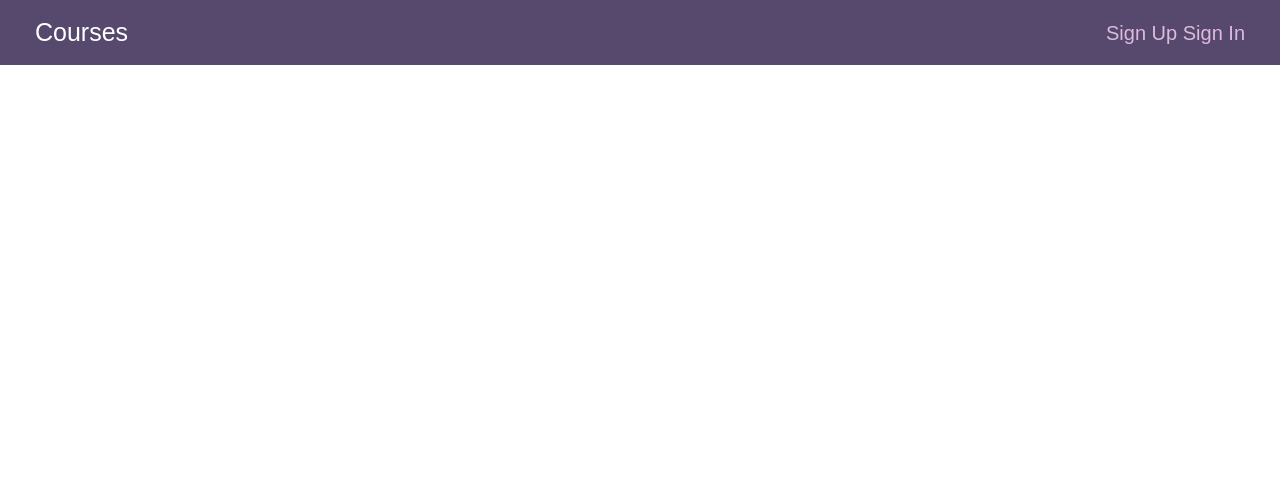
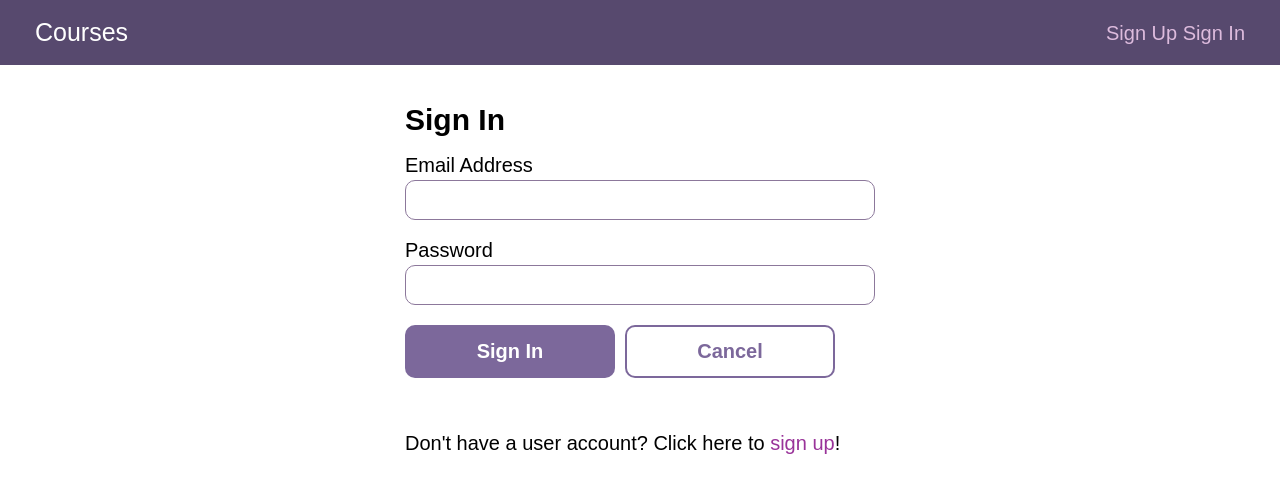
Before and after one commit to gironalex/Full-Stack-App-with-React-and-a-REST-API, a React (Create React App) app in the folder client/: page /signin in a window 1280 px wide. Shown: the top 492 px of the page. Built offline with nearby package versions, Linux system fonts and the light colour scheme.

Commit message:
Sign In Component

```diff
--- a/client/src/Context.js
+++ b/client/src/Context.js
@@ -15,7 +15,7 @@
       this.data = new Data();
       this.cookie = Cookies.get('authedUser');
       this.state = {
-          authedUser: this.cookie ? JSON.parse(this.cookie) : null
+          authedUser: this.cookie ? JSON.parse(this.cookie) : null,
       };
     }
 
@@ -43,7 +43,7 @@
 
       if (user !== null) {
         this.setState(() => {
-            return {authedUser: user}
+            return { authedUser: user }
         })
 
         // Setting cookie
--- a/client/src/components/App.js
+++ b/client/src/components/App.js
@@ -9,6 +9,7 @@ import {
 import Header from './Header.js';
 import Courses from './Courses.js';
 import CoursesDetail from './CoursesDetail';
+import SignIn from './SignIn';
 
 class App extends Component {
 
@@ -21,6 +22,7 @@ class App extends Component {
           <Switch>
             <Route exact path="/" component={Courses} />
             <Route path= "/courses/:id" component={CoursesDetail} />
+            <Route path= "/signin" component={SignIn} />
           </Switch>
         </div>
       </Router>
--- a/client/src/components/CoursesDetail.js
+++ b/client/src/components/CoursesDetail.js
@@ -1,7 +1,7 @@
 // Import Modules
 import React, { useState, useEffect, useContext } from 'react';
 import { useParams, useHistory, Link } from 'react-router-dom';
-import ReactMarkdown from 'react-markdown'
+import ReactMarkdown from 'react-markdown';
 import { contextAPI } from '../Context.js';
 
 // Courses Component - Renders all courses at the home '/' route
@@ -13,7 +13,8 @@ const CoursesDetail = () => {
 
     // Data from Context
     const context = useContext(contextAPI);
-    const signedIn = context.signedIn;
+    const { signedIn } = context;
+
 
     // URL History
     const history = useHistory();
@@ -33,15 +34,30 @@ const CoursesDetail = () => {
         .catch( () => history.push('/error'));
     }, [id, context.data, history])
 
+    // DELETE COURSE - WORK NEEDED
+    const handleDeleteCourse = () => {
+        context.data.deleteCourse(id, signedIn.emailAddress, signedIn.password)
+          .then( () => {
+            history.push('/');
+            console.log(`Course titled, '${course.title},' was successfully deleted`);
+          })
+          .catch( (error) => {
+            history.push('/error');
+            console.log(error);
+          });
+    }
     return (
         <main>
         <div className="actions--bar">
             <div className="wrap">
                 {/* Rendering the delete and update course button if the user has been authorized*/}
-                { signedIn && signedIn === user.id ?
+                { signedIn && signedIn.id === user.id ?
                     <React.Fragment>
                       <Link className="button" to={`/courses/${id}/update`}>Update Course</Link>
-                      <Link className="button" to={`/courses/${id}/delete`} > Delete Course</Link>
+                      <Link className="button" onClick={(e) => {
+                          e.preventDefault();
+                          handleDeleteCourse();
+                          }} to={`/`} > Delete Course</Link>
                       <Link className="button button-secondary" to="/">Return to List</Link>
                     </React.Fragment>
                     :
--- /dev/null
+++ b/client/src/components/SignIn.js
@@ -0,0 +1,88 @@
+// Import Modules
+import React, { useState, useContext } from 'react';
+import { useHistory, Link } from 'react-router-dom';
+import ReactMarkdown from 'react-markdown';
+import { contextAPI } from '../Context.js';
+
+// Sign Component
+const SignIn = () => {
+
+    // Setting State
+    const [emailAddress, setEmailAddress] = useState("");
+    const [password, setPassword] = useState("");
+    const [errors, setErrors] = useState([]);
+
+    // Data from Context
+    const context = useContext(contextAPI);
+
+    // URL History
+    const history = useHistory();
+    const {from} = history.location.state || {from: {pathname: "/"}};
+
+    // Handle Form Submission
+    const handleSubmit = (e) => {
+        e.preventDefault();
+
+        if (!emailAddress && !password) {
+            setErrors('Please type a valid email address & password');
+        } else if (!emailAddress) {
+            setErrors('Please type a valid email address');
+        } else if (!password) {
+            setErrors('Please type a password')
+        } else {
+            context.actions.SignIn(emailAddress, password)
+              .then( user => {
+                if (user === null) {
+                    setErrors('Sign In was unsuccessful');
+                } else {
+                    history.push(from);
+                    console.log(`Success! ${emailAddress} is now signed in.`);
+                }
+              })
+              .catch((err) => {
+                  history.push('/error');
+                  console.log(err);
+              })
+        }
+    }
+
+    // Handle Cancel Button
+    const handleCancel = (e) => {
+        e.preventDefault();
+        history.push('/');
+    }
+
+    return (
+      <main>
+        <div className="form--centered">
+        <h2>Sign In</h2>
+            {
+              errors.length ?
+                <div className="validation--errors">
+                  <h3>Validation Errors</h3>
+                    <ul>
+                      <ReactMarkdown>{ errors }</ReactMarkdown>
+                    </ul>
+                </div>
+                :
+                null
+            }
+
+            <form onSubmit= { (e) => {
+                e.preventDefault();
+                handleSubmit();
+            }}>
+                <label for="emailAddress">Email Address</label>
+                <input id="emailAddress" name="emailAddress" type="email" value={emailAddress} onChange={(e)=> setEmailAddress(e.target.value)}></input>
+                <label for="password">Password</label>
+                <input id="password" name="password" type="password" value={password} onChange={(e)=> setPassword(e.target.value)}></input>
+                <button className="button" type="submit" onClick={handleSubmit}>Sign In</button>
+                <button className="button button-secondary" onclick={handleCancel}>Cancel</button>
+            </form>
+            <p>Don't have a user account? Click here to <Link to="/signup">sign up</Link>!</p>
+        </div>
+      </main>
+    );
+}
+
+export default SignIn;
```
